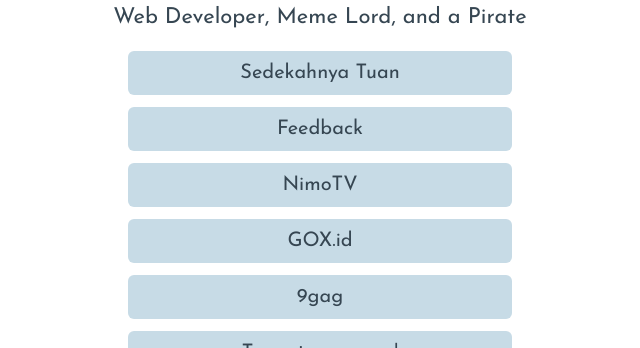
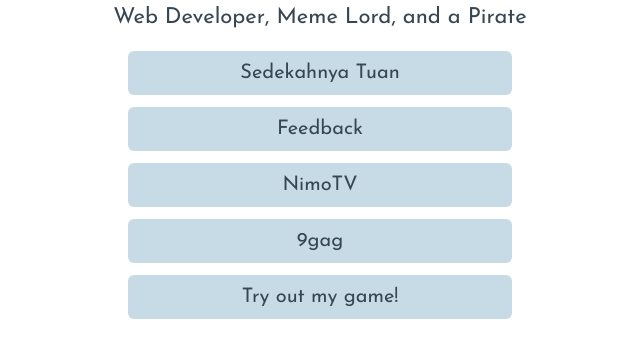
Before and after one commit to JihacK/JihacK.github.io, a plain HTML site: page index.html in a window 1280 px wide. Shown: the part 207-555 px from the top of the page, without its empty margins (320-960 px from the left). Drawn offline with Linux system fonts and the light colour scheme.

Commit message:
Update index.html
remove Gox

```diff
--- a/index.html
+++ b/index.html
@@ -78,11 +78,6 @@
               </a>
             </li>
             <li>
-              <a href="https://gox.id/jihack">
-                GOX.id
-              </a>
-            </li>
-            <li>
               <a href="https://9gag.com/u/jihack">
                 9gag
               </a>
```
